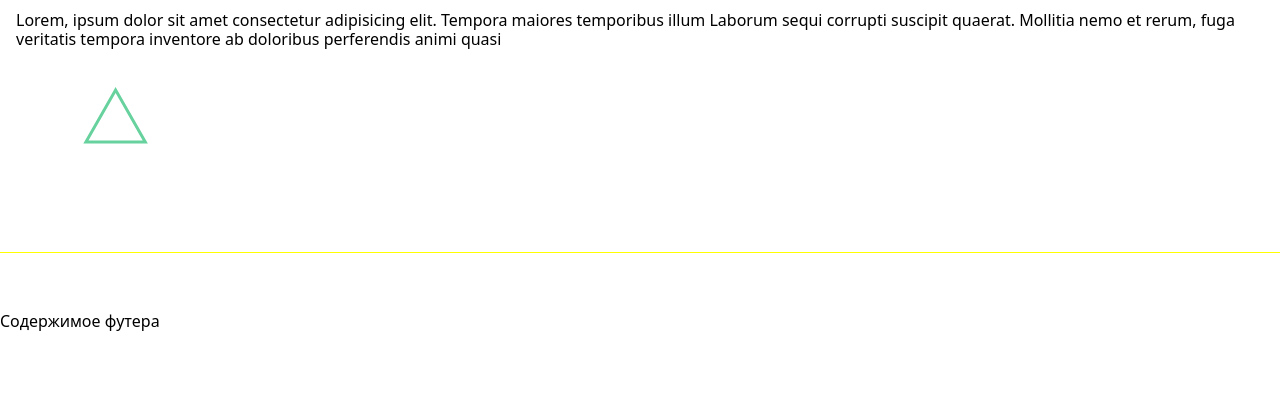
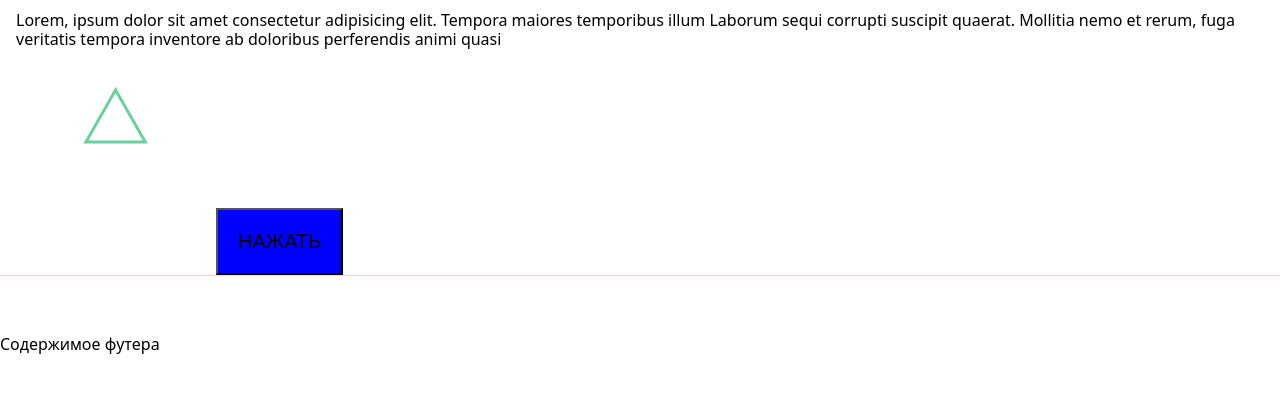
Before and after one commit to tmpl-ems/tmpl, a Gatsby site: page / in a window 1280 px wide. Shown: the part 193-586 px from the top of the page. Built offline with nearby package versions, Linux system fonts and the light colour scheme; Gatsby itself is replaced by a stand-in of ours.

Commit message:
add button example component

```diff
--- /dev/null
+++ b/src/components/common/button/button.js
@@ -0,0 +1,23 @@
+import React from 'react';
+import * as s from './button.module.scss';
+
+const Button = ({ type = 'button', classType = 1, children }) => {
+  const getClass = classType => {
+    switch (classType) {
+      case 1:
+        return s[`type${classType}`];
+      case 2:
+        return s[`type${classType}`];
+      default:
+        return s[`type1`];
+    }
+  };
+
+  return (
+    <button type={type} className={getClass(classType)}>
+      {children}
+    </button>
+  );
+};
+
+export default Button;
--- /dev/null
+++ b/src/components/common/button/button.module.scss
@@ -0,0 +1,25 @@
+.button {
+  padding: 20px;
+  font-size: 20px;
+  font-family: Arial;
+}
+
+.type1 {
+  composes: button;
+  background-color: green;
+
+  &:hover,
+  &:focus {
+    background-color: red;
+  }
+}
+
+.type2 {
+  composes: button;
+  background-color: blue;
+
+  &:hover,
+  &:focus {
+    background-color: yellow;
+  }
+}
--- a/src/components/main/example/example.js
+++ b/src/components/main/example/example.js
@@ -3,6 +3,7 @@ import Section from 'components/common/section/Section';
 
 // Пример использования СВГ
 import LogoIcon from 'images/svg/logo.svg';
+import Button from 'components/common/button/button';
 
 // Пример организации данных, можете напрямую в конпонент писать, но в будущем, вероятнее всего нужно будет выносить весть текст в отдельные json файлы и струкрута будет примерно такой.
 const data = {
@@ -23,6 +24,9 @@ const Example = () => {
     <Section head={data.ru.title} titleHidden={false} titleLevel="h4">
       <p>{data.ru.content}</p>
       <LogoIcon width="200" height="200" />
+      <Button classType={2} type={'button'}>
+        НАЖАТЬ
+      </Button>
     </Section>
   );
 };
```
